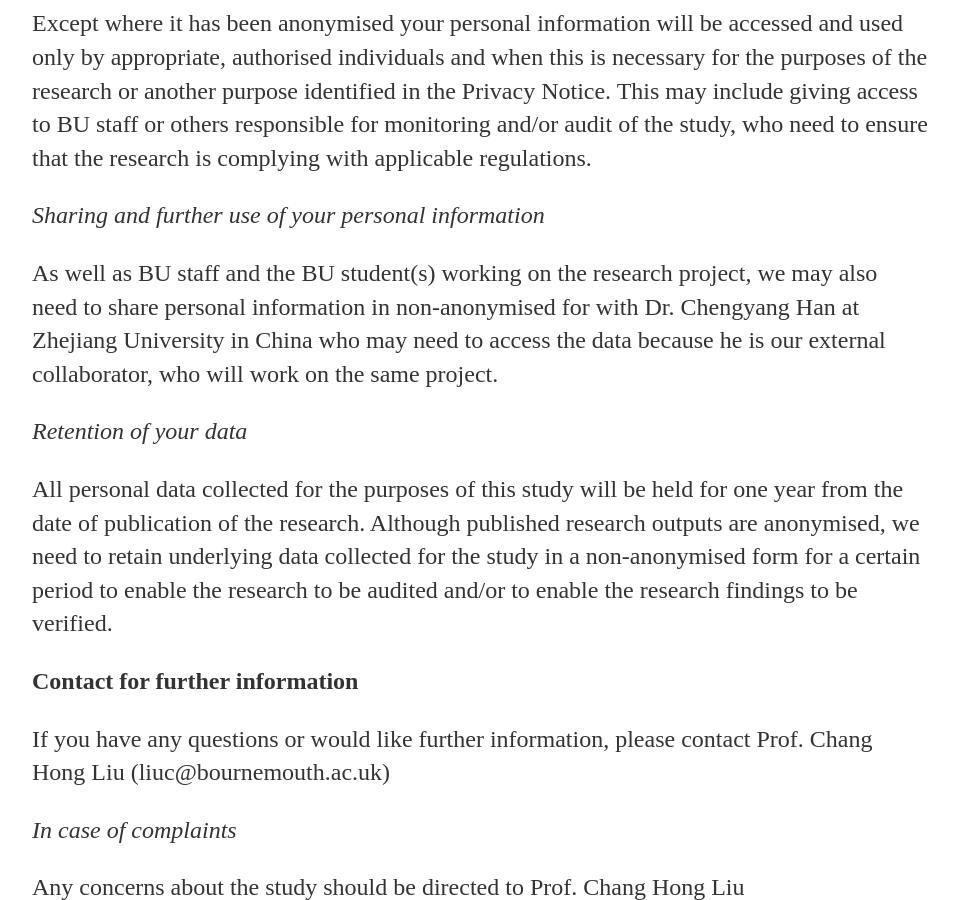
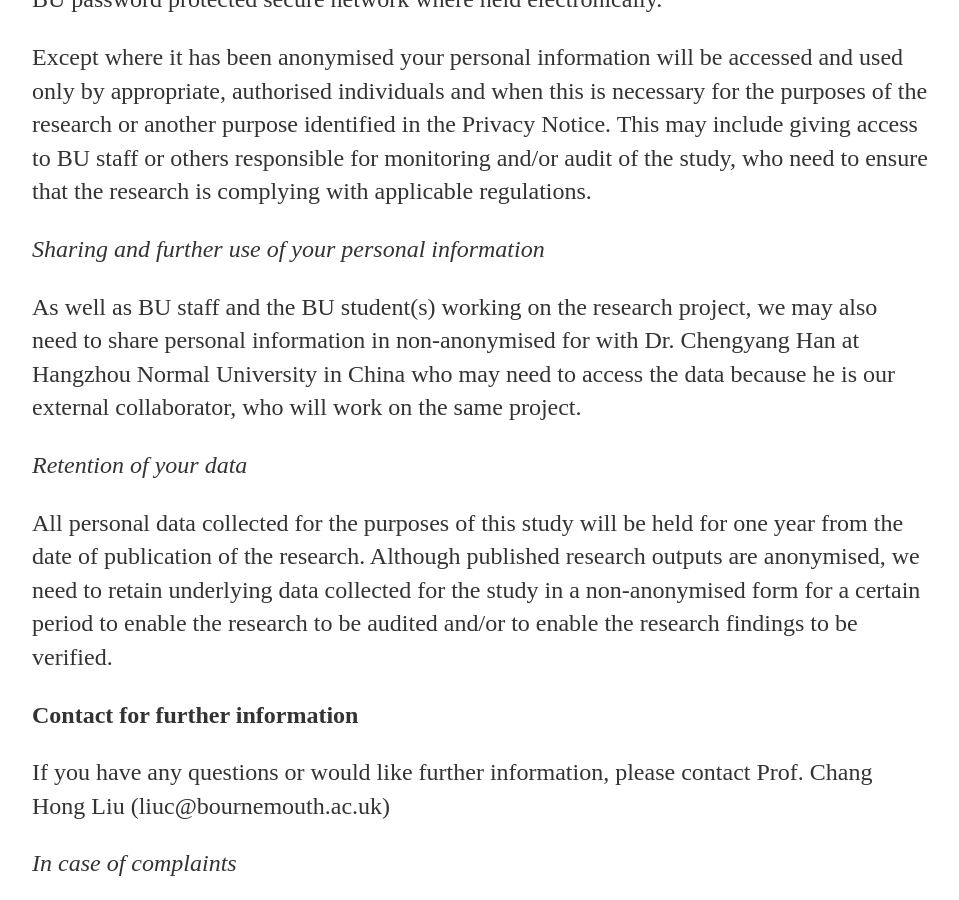
Before and after one commit to chengyanghan/chengyanghan.github.io, a Jekyll site: the page built from experiment/cfmtprolificnw/index.html, in a window 1280 px wide and 900 px high, scrolled down 3301 px. Shown: the whole window, without its empty margins (160-1119 px from the left). Built offline with Jekyll 4.4.1, drawn with Linux system fonts in a browser that asks for light colours; some of the changed text lies outside the part shown.

Commit message:
Update index.html

```diff
--- a/experiment/cfmtprolificnw/index.html
+++ b/experiment/cfmtprolificnw/index.html
@@ -96,7 +96,7 @@ title: Chengyang Han
 
 <p><i>Sharing and further use of your personal information </i></p>
 
-<p>As well as BU staff and the BU student(s) working on the research project, we may also need to share personal information in non-anonymised for with Dr. Chengyang Han at Zhejiang University in China who may need to access the data because he is our external collaborator, who will work on the same project. </p>
+<p>As well as BU staff and the BU student(s) working on the research project, we may also need to share personal information in non-anonymised for with Dr. Chengyang Han at Hangzhou Normal University in China who may need to access the data because he is our external collaborator, who will work on the same project. </p>
 
 
 <p><i>Retention of your data </i></p>
```
Also changed, not shown: other parts of experiment/cfmtprolificnw/index.html (+1 -1 lines).
